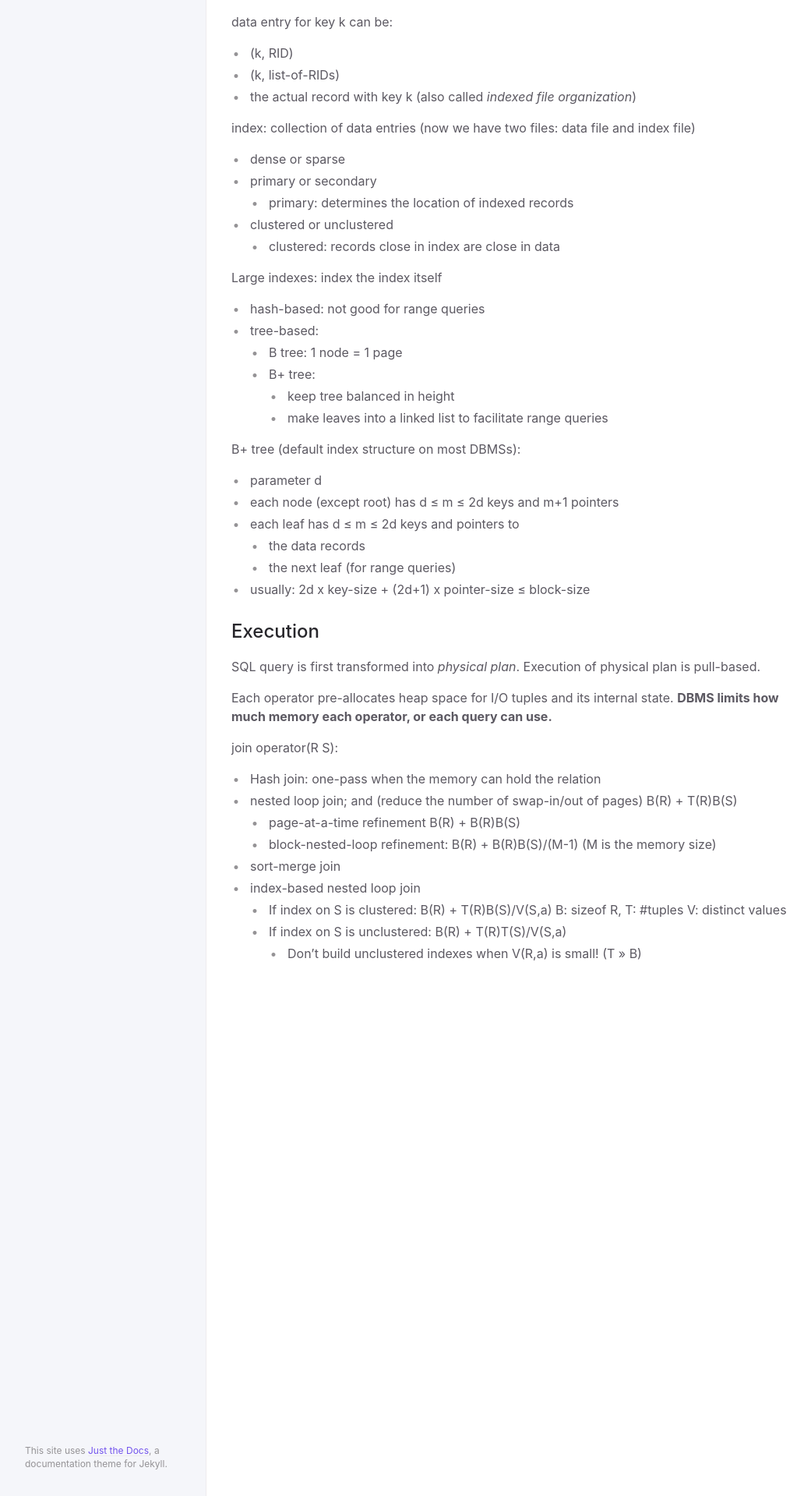
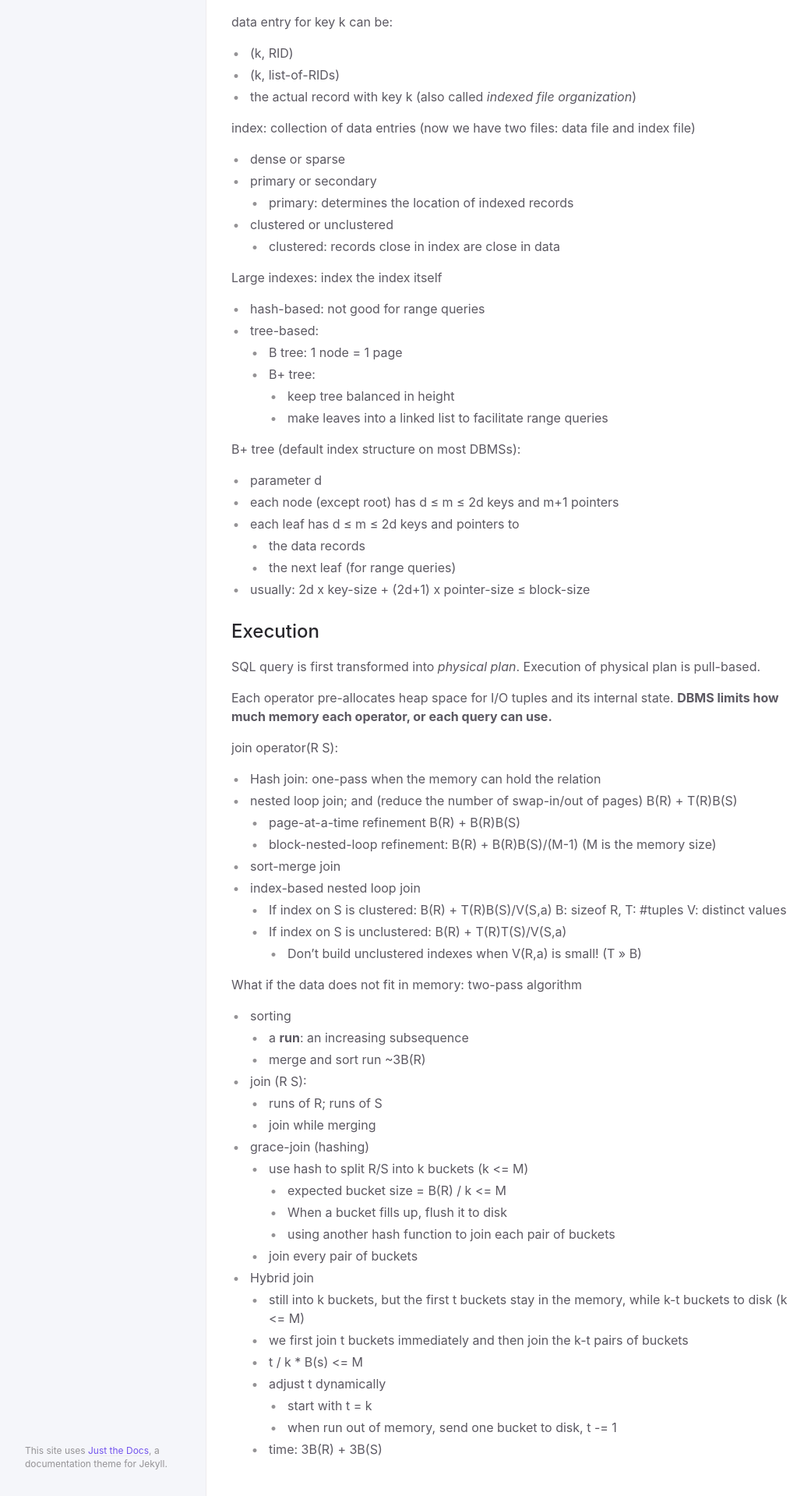
Before and after one commit to wongsingfo/comp-sys, a Jekyll site: the page built from docs/net-sys/db.md, in a window 1280 px wide. Shown: the part 1296-3215 px from the top of the page at 78% size, without its empty margins (107-1148 px from the left). Built offline with Jekyll 4.4.1, drawn with Linux system fonts in a browser that asks for light colours.

Commit message:
[db] update

```diff
--- a/docs/net-sys/db.md
+++ b/docs/net-sys/db.md
@@ -105,3 +105,26 @@ join operator(R S):
     B: sizeof R, T: #tuples V: distinct values
   - If index on S is unclustered: B(R) + T(R)T(S)/V(S,a)
     - Don’t build unclustered indexes when V(R,a) is small! (T >> B)
+
+What if the data does not fit in memory: two-pass algorithm
+
+- sorting
+  - a **run**: an increasing subsequence
+  - merge and sort run \~3B(R)
+- join (R S):
+  - runs of R; runs of S
+  - join while merging
+- grace-join (hashing)
+  - use hash to split R/S into k buckets (k <= M)
+    - expected bucket size = B(R) / k <= M
+    - When a bucket fills up, flush it to disk
+    - using another hash function to join each pair of buckets
+  - join every pair of buckets
+- Hybrid join
+  - still into k buckets, but the first t buckets stay in the memory, while k-t buckets to disk (k <= M)
+  - we first join t buckets immediately and then join the k-t pairs of buckets
+  - t / k * B(s) <= M
+  - adjust t dynamically
+    - start with t = k
+    - when run out of memory, send one bucket to disk, t -= 1
+  - time: 3B(R) + 3B(S)
```
Also changed, not shown: docs/system/system.md (+3 -1 lines).
